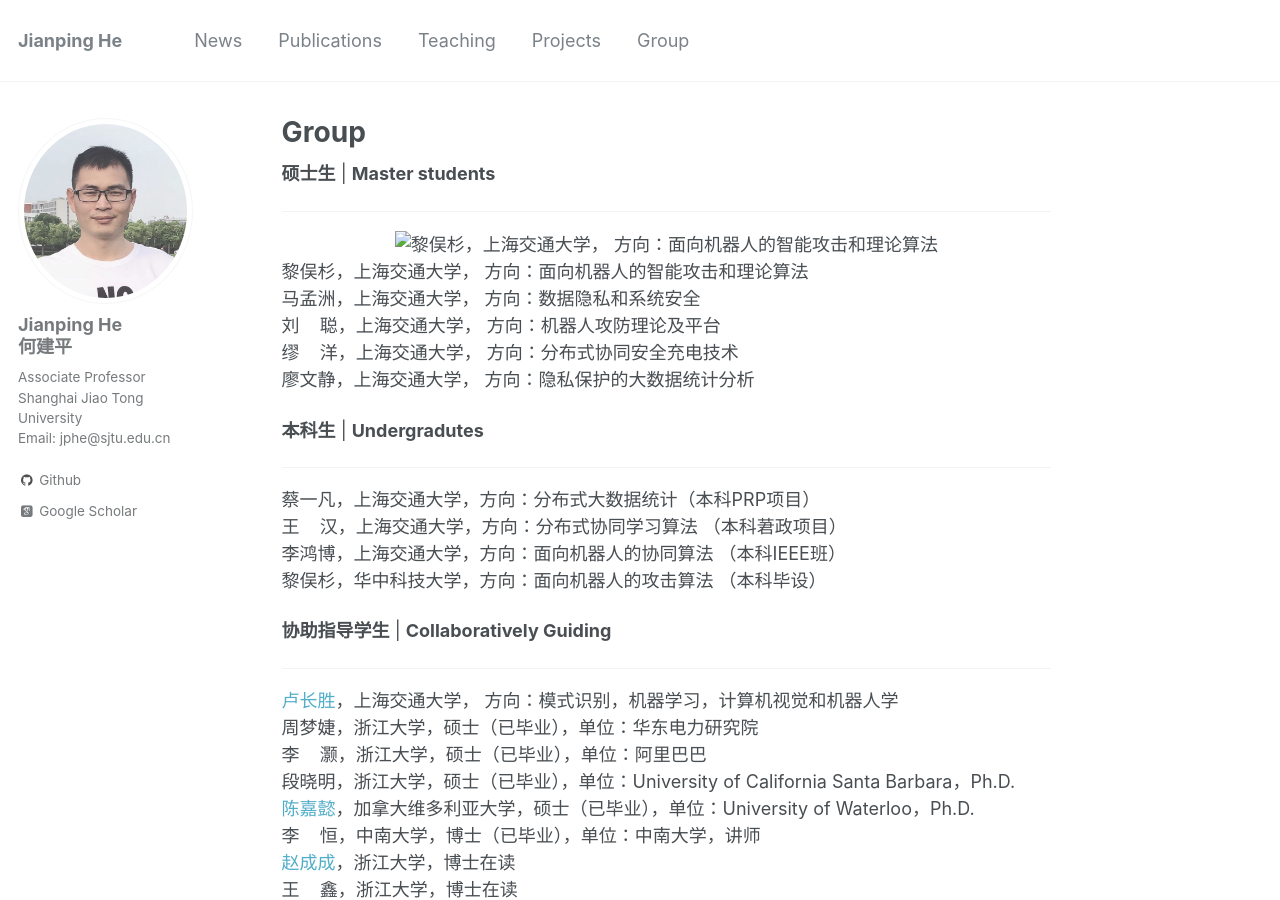
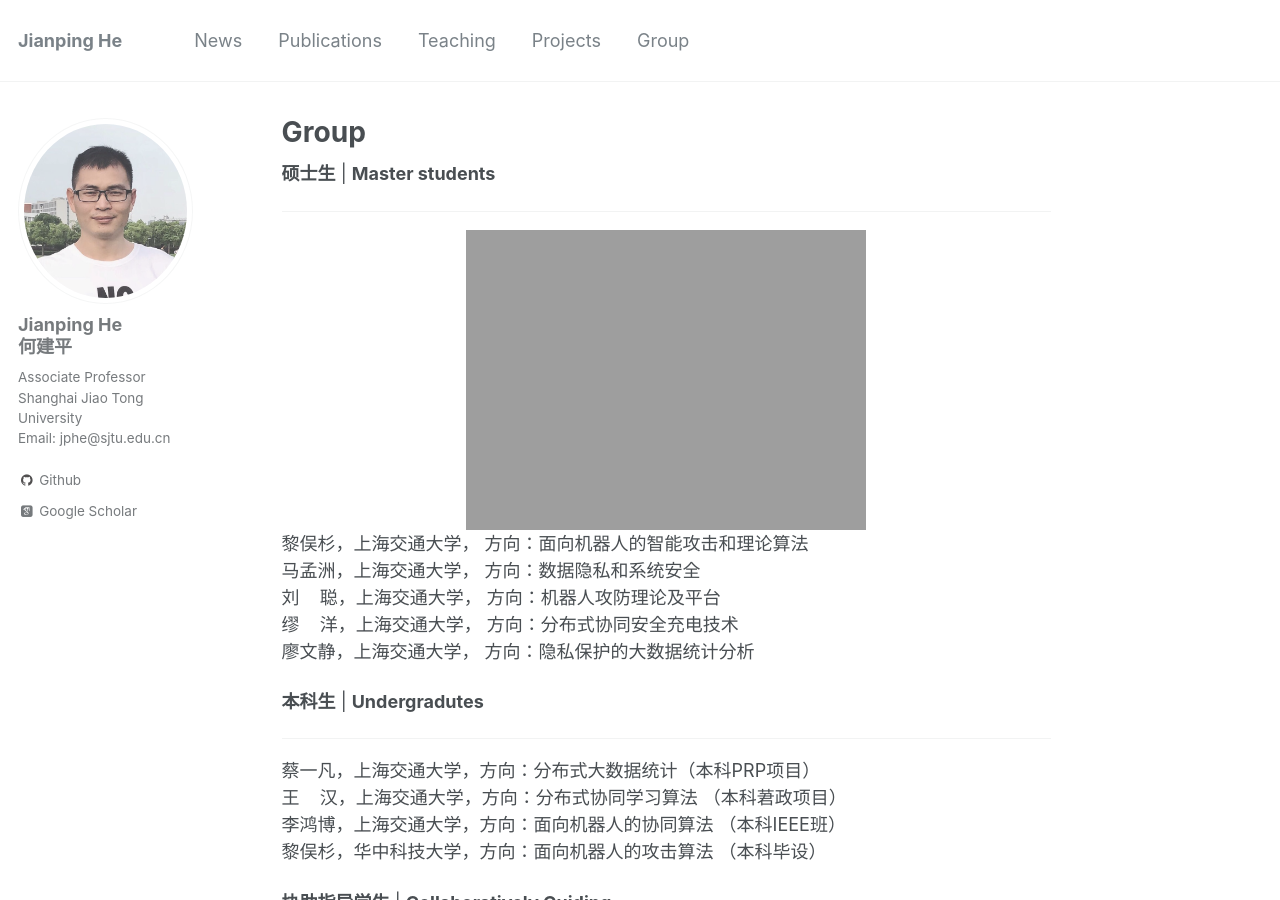
Before and after one commit to jiangshuozz/Jianping-He.github.io, a Jekyll site: the page built from _pages/group.md, in a window 1280 px wide and 900 px high. Built offline with Jekyll 4.4.1, drawn with Linux system fonts in a browser that asks for light colours; some web fonts are replaced.

Commit message:
Update group.md

```diff
--- a/_pages/group.md
+++ b/_pages/group.md
@@ -11,7 +11,7 @@ redirect_from:
 
 ---
 <div align="center">
-<img src="/images/post-images/group/liyushan.png" height="300px" alt="黎俣杉，上海交通大学， 方向：面向机器人的智能攻击和理论算法" >
+<img src="![image1](/images/post-images/group/liyushan.png)" height="300px" alt="黎俣杉，上海交通大学， 方向：面向机器人的智能攻击和理论算法" >
 </div>
 黎俣杉，上海交通大学， 方向：面向机器人的智能攻击和理论算法
 马孟洲，上海交通大学， 方向：数据隐私和系统安全
```
